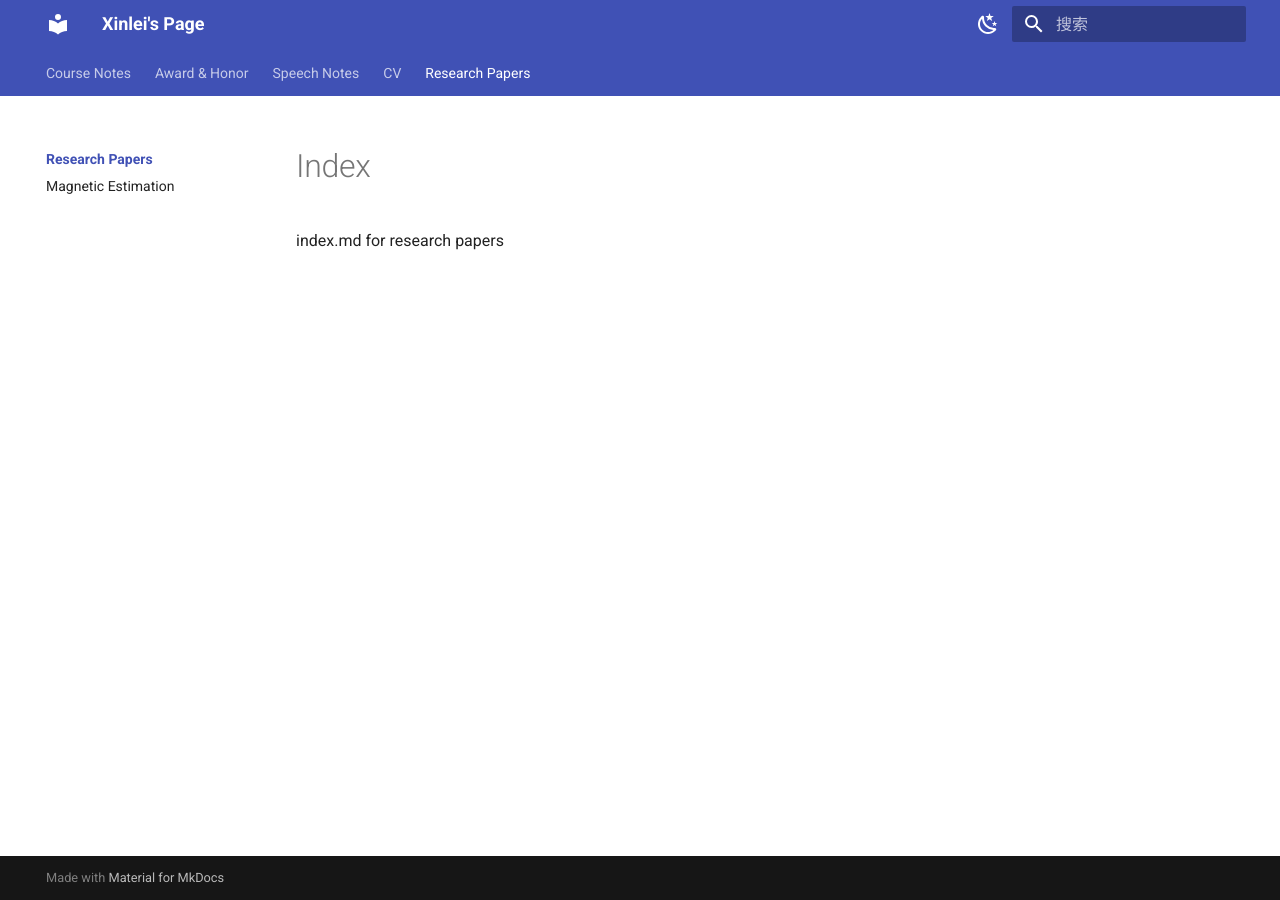
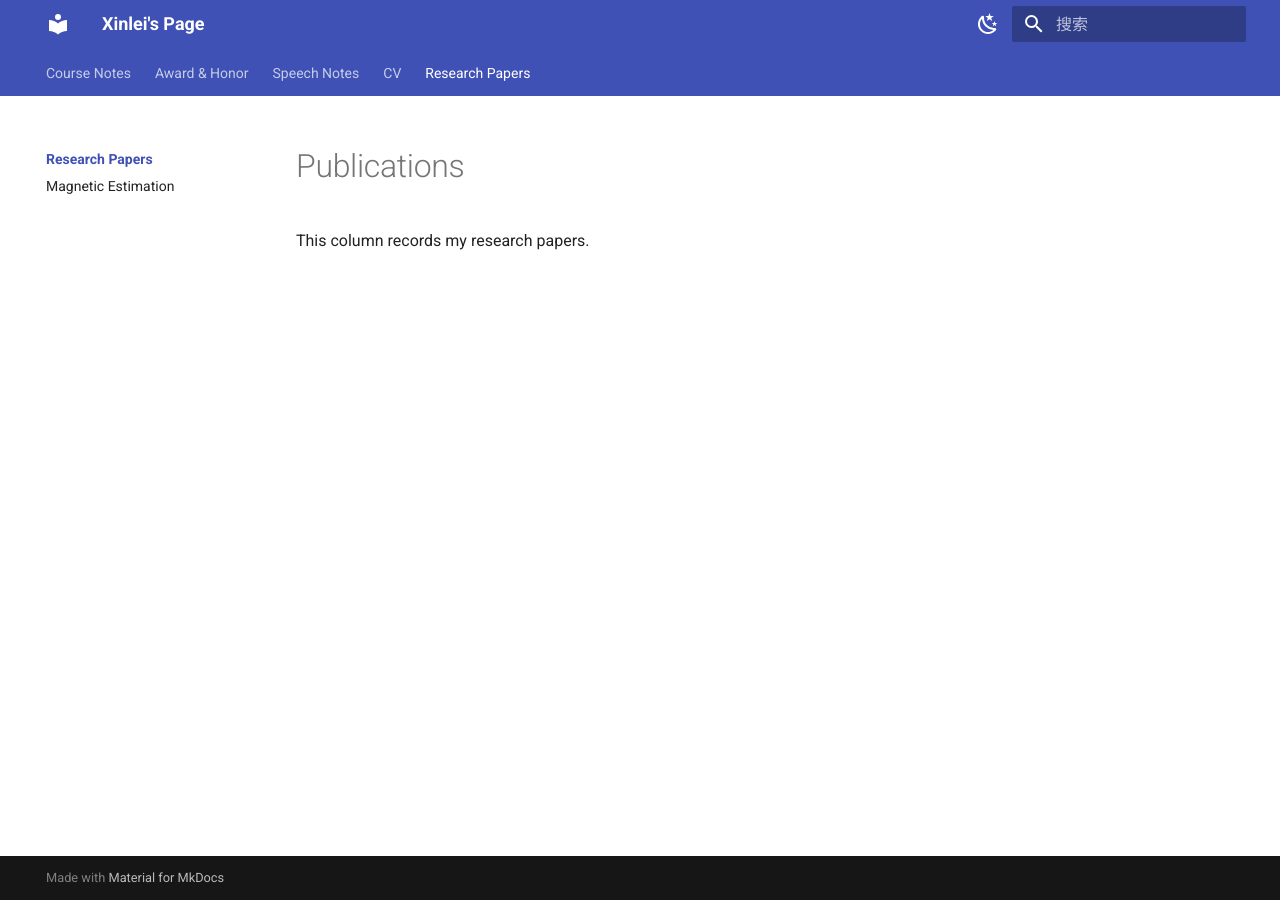
Before and after one commit to GuanQinG-GitHub/personal-website, an MkDocs documentation site: the page built from docs/Research_Papers/index.md, in a window 1280 px wide. Built offline with MkDocs 1.6.1 and Material for MkDocs 9.7.7, drawn with Linux system fonts in a browser that asks for light colours.

Commit message:
Update index.md

```diff
--- a/docs/Research_Papers/index.md
+++ b/docs/Research_Papers/index.md
@@ -1 +1,3 @@
-index.md for research papers
+# Publications
+
+This column records my research papers.
```
